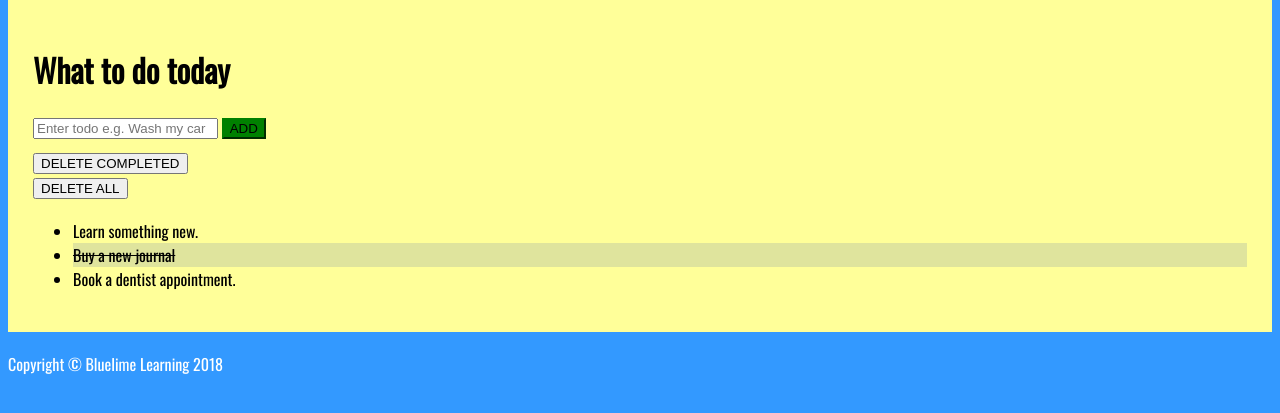
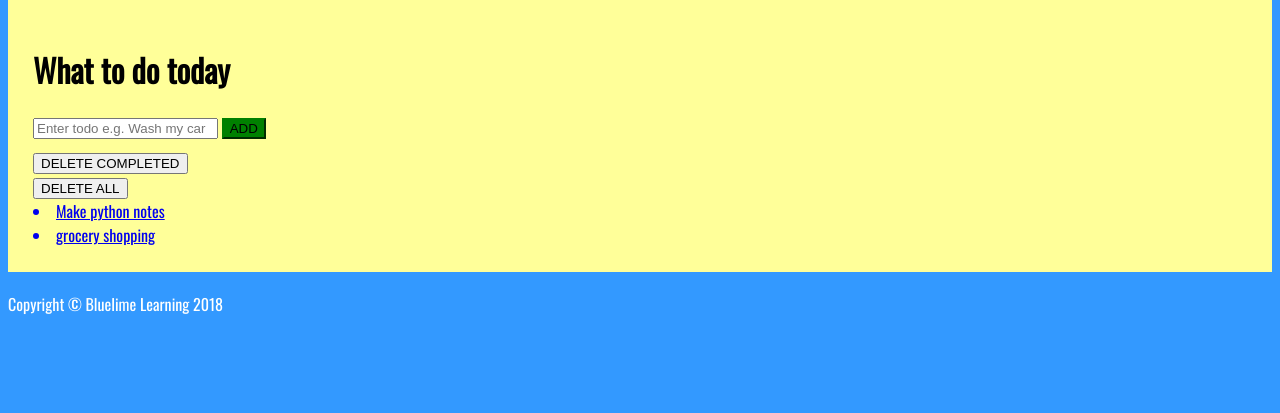
Before and after one commit to DhruvGupta69/todolist, a Django app: page / in a window 1280 px wide. Shown: the part 127-540 px from the top of the page. Run offline with Django 4.2, Linux system fonts and the light colour scheme; data comes from the database, SQL or seed files in the repository.

Commit message:
Display database items

```diff
--- a/todolist/templates/todolist/index.html
+++ b/todolist/templates/todolist/index.html
@@ -50,10 +50,14 @@
 						</div>
 					</div>
 
-					<ul class="list-group t20">
-						<li class="list-group-item">Learn something new.</li>
-						<li class="list-group-item todo-completed">Buy a new journal</li>
-						<li class="list-group-item">Book a dentist appointment.</li>
+					<a class="list-group t20">
+                        {% for todolist in todo_items %}
+                            {% if todolist.completed %}
+                            <li class="list-group-item todo-completed">{{ todolist.text }}</li>
+                            {% else %}
+                                <a href="#"><li class="list-group-item ">{{ todolist.text }}</li></a>
+                            {% endif %}
+                            {% endfor %}
 					</ul>
 				</div>
 			</div>
--- a/todolist/views.py
+++ b/todolist/views.py
@@ -1,6 +1,8 @@
 from django.shortcuts import render
-
+from .models import Todolist
 # Create your views here.
 
 def index(request):
-    return render(request,'todolist/index.html')
+    todo_items= Todolist.objects.order_by("id")
+    context={'todo_items': todo_items}
+    return render(request,'todolist/index.html',context)
```
